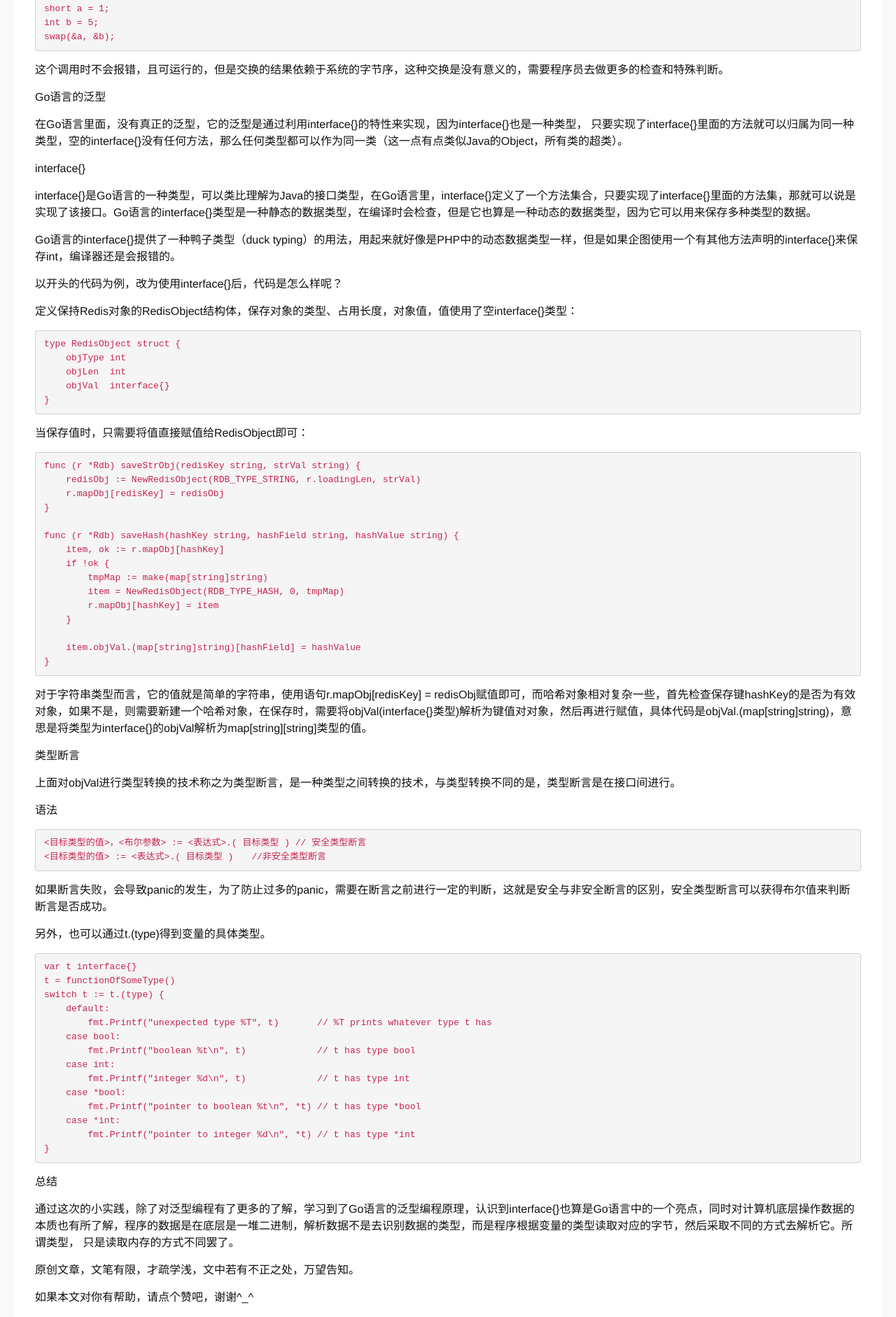
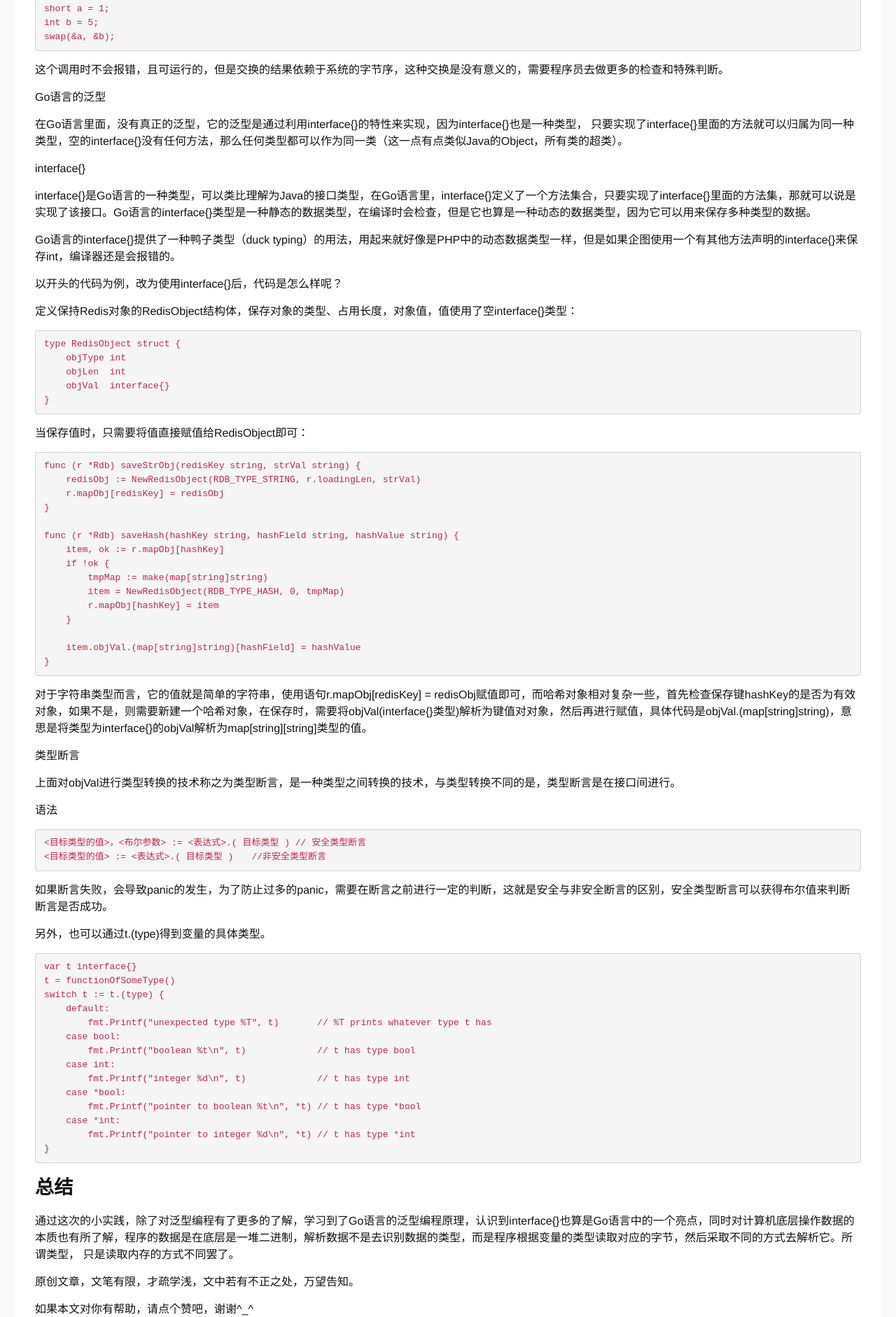
Before and after one commit to hoohack/hoohack.github.io, a Jekyll site: the page built from _posts/2018/2018-11-19-go-generic-program-practice.md, in a window 1280 px wide. Shown: the part 2536-4418 px from the top of the page at 70% size. Built offline with Jekyll 4.4.1, drawn with Linux system fonts in a browser that asks for light colours; comment, search, counter and statistics services are not loaded.

Commit message:
update url

```diff
--- a/_posts/2018/2018-11-19-go-generic-program-practice.md
+++ b/_posts/2018/2018-11-19-go-generic-program-practice.md
@@ -173,7 +173,7 @@ Go语言的interface{}提供了一种鸭子类型（duck typing）的用法，
 
 
 
-总结
+## 总结
 
 通过这次的小实践，除了对泛型编程有了更多的了解，学习到了Go语言的泛型编程原理，认识到interface{}也算是Go语言中的一个亮点，同时对计算机底层操作数据的本质也有所了解，程序的数据是在底层是一堆二进制，解析数据不是去识别数据的类型，而是程序根据变量的类型读取对应的字节，然后采取不同的方式去解析它。所谓类型， 只是读取内存的方式不同罢了。
 
```
Also changed, not shown: _posts/2018/2018-08-26-rdb-tools-read-binary-file.md (+1 -1 lines).
